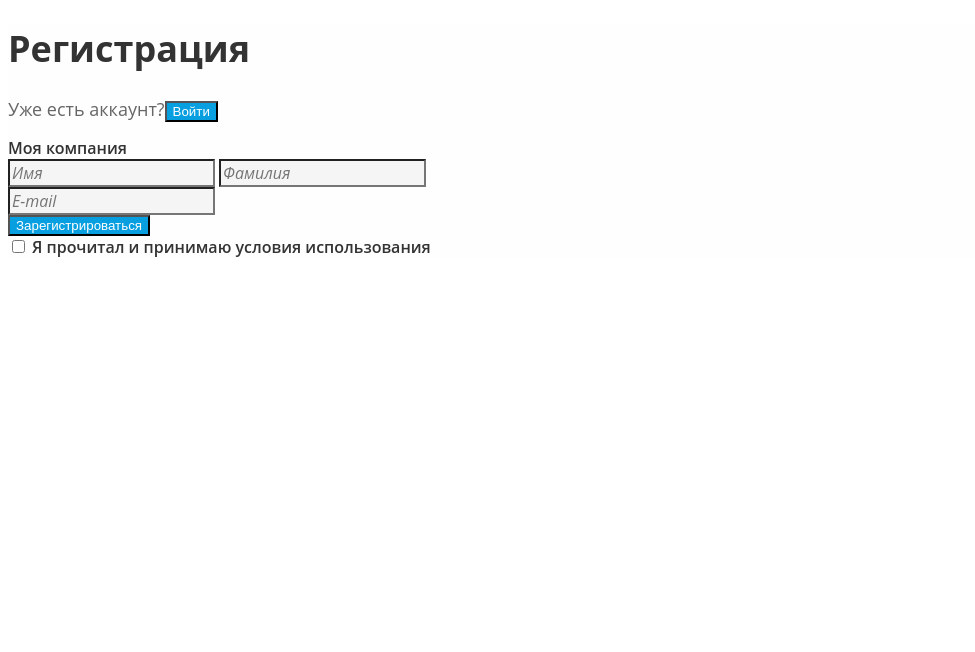
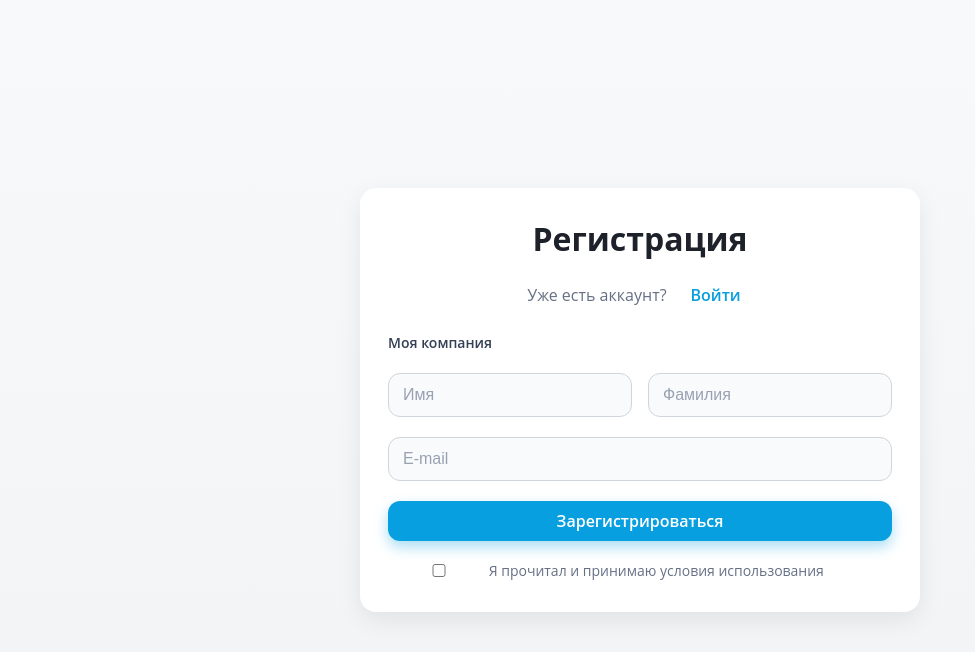
Before and after one commit to Atomiha/HomeTasks, a plain HTML site: page 2-Form/index.html in a window 1280 px wide. Shown: the whole page, without its empty margins (0-975 px from the left). Drawn offline with Linux system fonts and the light colour scheme.

Commit message:
17.18. Домашнее задание - CSS Flexbox

```diff
--- a/2-Form/index.html
+++ b/2-Form/index.html
@@ -32,8 +32,14 @@
           />
         </div>
         <div><button>Зарегистрироваться</button></div>
-        <input type="checkbox" />
-        <label>Я прочитал и принимаю условия использования</label>
+        <div class="footer">
+          <div class="checkbox">
+            <input type="checkbox" id="tos" />
+          </div>
+          <label class="terms" for="tos"
+            >Я прочитал и принимаю условия использования</label
+          >
+        </div>
       </form>
     </main>
   </body>
--- a/2-Form/styles/style.css
+++ b/2-Form/styles/style.css
@@ -1,38 +1,201 @@
+*,
+*::before,
+*::after {
+  box-sizing: border-box;
+}
+
+html,
+body {
+  height: 100%;
+}
+
+body {
+  margin: 0;
+  font-family: "Open Sans", system-ui, -apple-system, Segoe UI, Roboto, Arial,
+    sans-serif;
+  background: #f3f5f7;
+  color: #333333;
+}
+
 main {
-  background-color: #fffefe;
+  min-height: 100vh;
+  display: flex;
+  align-items: center;
+  justify-content: center;
+  padding: 24px;
+  background: linear-gradient(180deg, #f7f9fb 0%, #f1f3f5 100%);
 }
-label {
-  color: #333333;
-  font-size: 16px;
-  font-weight: 600;
-  font-family: "Open Sans", monospace;
+
+form {
+  width: 100%;
+  max-width: 560px;
+  background: #ffffff;
+  border-radius: 16px;
+  padding: 32px 28px;
+  box-shadow: 0 8px 24px rgba(0, 0, 0, 0.08);
+  display: flex;
+  flex-direction: column;
+  gap: 20px;
 }
 
 h1 {
-  color: #333333;
-  font-size: 36px;
+  margin: 0 auto;
+  font-size: 32px;
+  line-height: 1.2;
   font-weight: 700;
-  font-family: "Open Sans", monospace;
+  color: #1d2129;
 }
+
 h2 {
-  color: #666666;
-  font-size: 18px;
-  font-weight: 400;
-  font-family: "Open Sans", monospace;
+  margin: 0;
+  font-size: 16px;
+  font-weight: 500;
+  color: #667085;
+  display: flex;
+  align-items: center;
+  gap: 12px;
+  justify-content: center;
+}
+
+form > div:first-of-type label {
+  display: inline-block;
+  font-size: 14px;
+  font-weight: 600;
+  color: #344054;
 }
 
 input,
 textarea,
 select {
-  background-color: #f5f5f5;
-  color: #999999;
+  width: 100%;
+  border: 1px solid #d0d5dd;
+  background: #f9fafb;
+  color: #101828;
+  border-radius: 12px;
+  padding: 12px 14px;
   font-size: 16px;
-  font-weight: 400;
-  font-family: "Open Sans", monospace;
-  font-style: italic;
+  outline: none;
+  transition: border-color 0.2s ease, background-color 0.2s ease,
+    box-shadow 0.2s ease;
+  font-style: normal;
+}
+
+input::placeholder {
+  color: #98a2b3;
+}
+
+input:focus,
+textarea:focus,
+select:focus {
+  background: #ffffff;
+  border-color: #84caff;
+  box-shadow: 0 0 0 4px rgba(8, 159, 224, 0.15);
+}
+
+form > div:nth-of-type(2) {
+  display: flex;
+  gap: 16px;
+}
+
+form > div:nth-of-type(2) > input {
+  flex: 1 1 0;
+  min-width: 0;
+}
+
+form > div:nth-of-type(3) {
+  display: flex;
+  flex-direction: column;
+  gap: 8px;
+}
+
+form > div:nth-of-type(4) {
+  display: flex;
+}
+
+input[type="checkbox"] + label {
+  display: inline-block;
+  margin-left: 8px;
+  font-size: 14px;
+  color: #667085;
+  vertical-align: middle;
 }
 
 button {
+  all: unset;
+  display: inline-flex;
+  align-items: center;
+  justify-content: center;
+  padding: 12px 16px;
+  border-radius: 12px;
+  font-weight: 600;
+  font-size: 16px;
+  line-height: 1;
+  cursor: pointer;
+  user-select: none;
+  transition: transform 0.06s ease, box-shadow 0.2s ease,
+    background-color 0.2s ease, color 0.2s ease;
+}
+
+h2 > button {
+  background-color: transparent;
+  color: #089fe0;
+  padding: 8px 12px;
+}
+
+h2 > button:hover {
+  text-decoration: underline;
+}
+
+form > div:nth-of-type(4) > button,
+div > button {
+  width: 100%;
   background-color: #089fe0;
-  color: white;
+  color: #ffffff;
+  box-shadow: 0 6px 14px rgba(8, 159, 224, 0.35);
 }
+
+form > div:nth-of-type(4) > button:hover,
+div > button:hover {
+  transform: translateY(-1px);
+  box-shadow: 0 10px 18px rgba(8, 159, 224, 0.4);
+}
+
+form > div:nth-of-type(4) > button:active,
+div > button:active {
+  transform: translateY(0);
+  box-shadow: 0 4px 10px rgba(8, 159, 224, 0.3);
+}
+
+.footer {
+  display: flex;
+  align-items: center;
+  justify-items: start;
+}
+
+.footer .checkbox {
+  flex: 0 0 20%;
+  display: flex;
+  align-items: center;
+}
+
+.footer .terms {
+  font-size: 14px;
+  color: #667085;
+}
+
+@media (max-width: 520px) {
+  form {
+    padding: 24px 20px;
+  }
+  h1 {
+    font-size: 28px;
+  }
+  h2 {
+    flex-direction: column;
+    align-items: flex-start;
+    gap: 8px;
+  }
+  form > div:nth-of-type(2) {
+    flex-direction: column;
+  }
+}
```
